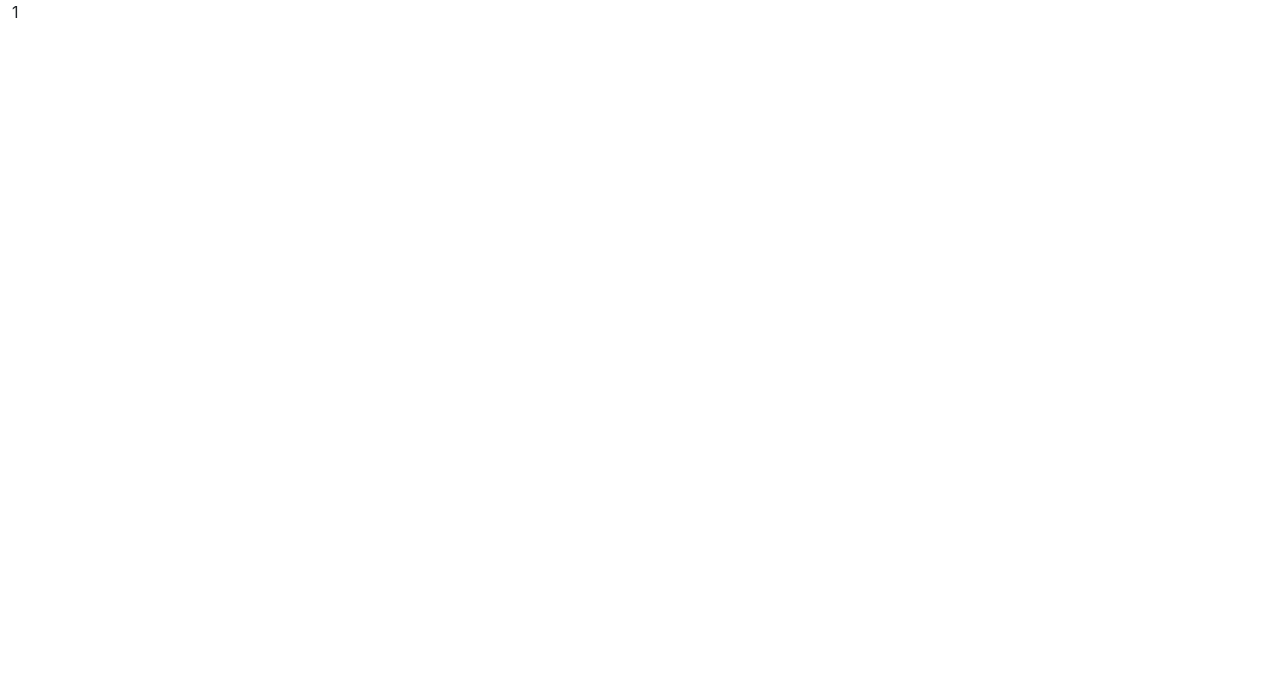
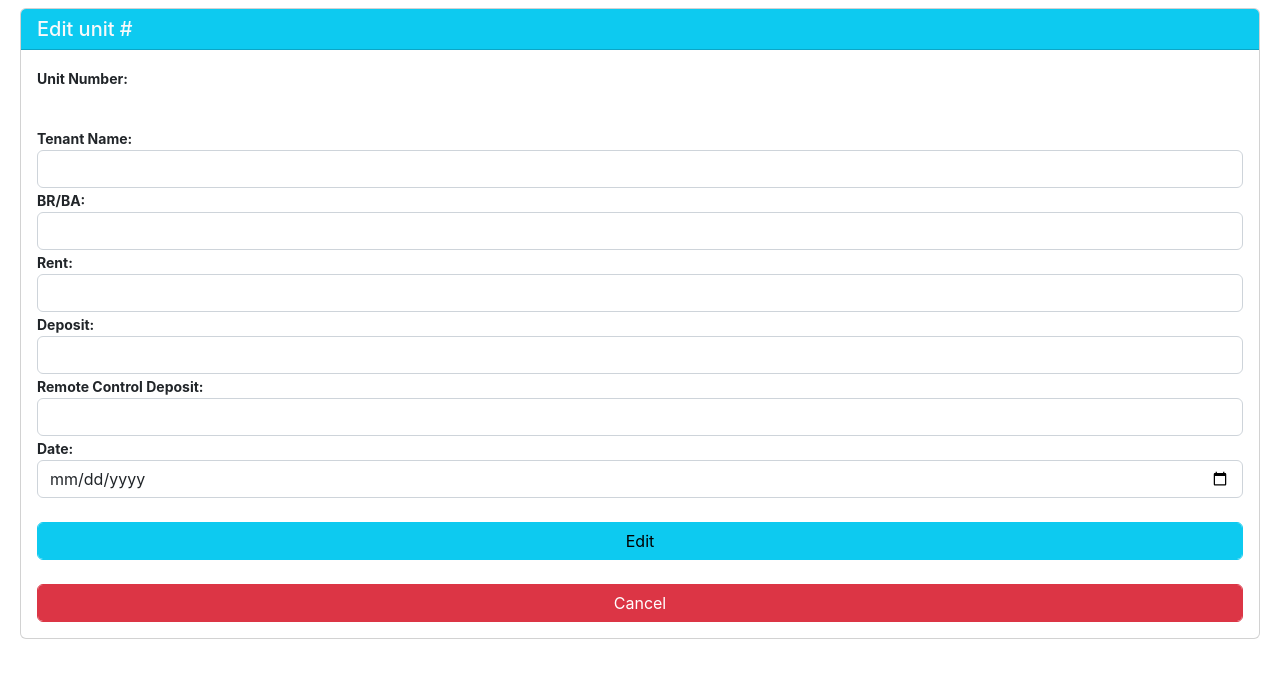
Before and after one commit to xhWang00/ricenoodleroll, a React (Create React App) app: page /EditUnit/1 in a window 1280 px wide. Shown: the top 678 px of the page. Built offline with nearby package versions, Linux system fonts and the light colour scheme; no server answers.

Commit message:
Implemented edit function for units.

```diff
--- a/src/components/Unit.js
+++ b/src/components/Unit.js
@@ -1,9 +1,12 @@
 import React from "react";
 import axios from "axios";
+import { useNavigate } from "react-router-dom";
 
 const URL = "http://localhost:8000/api/units";
 
 export default function Unit(props) {
+    let navigate = useNavigate();
+
     function deleteUnit(_id) {
         axios.delete((URL + "/" + _id)).then(() => window.location.reload());
     }
@@ -16,6 +19,10 @@ export default function Unit(props) {
         }
     }
 
+    function handleEdit() {
+        navigate('/EditUnit/' + props.unit._id);
+    }
+
     return(
         <div className="card my-4 mx-2">
             <div className="card-header d-flex justify-content-between">
@@ -25,7 +32,7 @@ export default function Unit(props) {
             <div className="card-body text-center">
                 <div className="mb-3 d-flex justify-content-between">
                     <button className="btn btn-danger" onClick={() => handleDelete()}>Delete</button>
-                    <button className="btn btn-primary">Edit</button>
+                    <button className="btn btn-info text-light" onClick={() => handleEdit()}>Edit</button>
                 </div>
                 <table className="table table-bordered">
                     <tbody>
--- a/src/pages/AddUnit.js
+++ b/src/pages/AddUnit.js
@@ -11,7 +11,7 @@ export default function AddUnit() {
     React.useEffect(() => {
         axios.get('http://localhost:8000/api/units').then(res => {
             setUnits(res.data);
-        })
+        });
     }, []);
 
     function handleChange(key, value) {
--- a/src/pages/EditUnit.js
+++ b/src/pages/EditUnit.js
@@ -1,10 +1,78 @@
 import React from "react";
-import { useParams } from 'react-router-dom';
+import axios from "axios";
+import { useParams, useNavigate } from 'react-router-dom';
 
 export default function EditUnit() {
-    let { _id } = useParams();
+    const { _id } = useParams();
+    const URL = 'http://localhost:8000/api/units/' + _id
+    let navigate = useNavigate();
+
+    const [unit, setUnit] = React.useState({});
+
+    React.useEffect(() => {
+        axios.get((URL)).then(res => {
+            setUnit(res.data);
+        });
+        // eslint-disable-next-line
+    }, []);
+
+    function handleChange(key, value) {
+        let temp = unit;
+        temp[key] = value;
+        setUnit(temp);
+    }
+
+    function handleSubmit(e) {
+        // Prevent from refreshing.
+        e.preventDefault();
+
+        axios.patch(URL, unit).then( () => {
+            setUnit({});
+            navigate('/');
+        });
+    }
 
     return(
-        <p>{_id}</p>
+        <div className="card m-2">
+            <h5 className="card-header bg-info text-light">Edit unit #{unit.unitNum}</h5>
+            <div className="card-body">
+
+                <form onSubmit={e => handleSubmit(e)}>
+                    <div className="form-group">
+                        <small><b>Unit Number:</b></small>
+                        <input className="form-control border-0" type="number" value={unit.unitNum || ''} readOnly></input>
+                    </div>
+                    <div className="form-group">
+                        <small><b>Tenant Name:</b></small>
+                        <input className="form-control" type="text" placeholder={unit.tenant} onChange={e => handleChange('tenant', e.target.value)}></input>
+                    </div>
+                    <div className="form-group">
+                        <small><b>BR/BA:</b></small>
+                        <input className="form-control" type="text" placeholder={unit.BRBA} onChange={e => handleChange('BRBA', e.target.value)}></input>
+                    </div>
+                    <div className="form-group">
+                        <small><b>Rent:</b></small>
+                        <input className="form-control" type="number" placeholder={unit.rent} onChange={e => handleChange('rent', e.target.value)}></input>
+                    </div>
+                    <div className="form-group">
+                        <small><b>Deposit:</b></small>
+                        <input className="form-control" type="number" placeholder={unit.deposit} onChange={e => handleChange('deposit', e.target.value)}></input>
+                    </div>
+                    <div className="form-group">
+                        <small><b>Remote Control Deposit:</b></small>
+                        <input className="form-control" type="number" placeholder={unit.remoteControlDeposit} onChange={e => handleChange('remoteControlDeposit', e.target.value)}></input>
+                    </div>
+                    <div className="form-group">
+                        <small><b>Date:</b></small>
+                        <input className="form-control" type="date" onChange={e => handleChange('moveinDate', e.target.value)}></input>
+                    </div>
+                    <div className="form-group">
+                        <button className="form-control mt-4 btn btn-info" type="submit">Edit</button>
+                        <button className="form-control mt-4 btn btn-danger" onClick={() => { setUnit({}); navigate('/'); }}>Cancel</button>
+                    </div>
+                </form>
+
+            </div>
+        </div>
     )
 }
```
